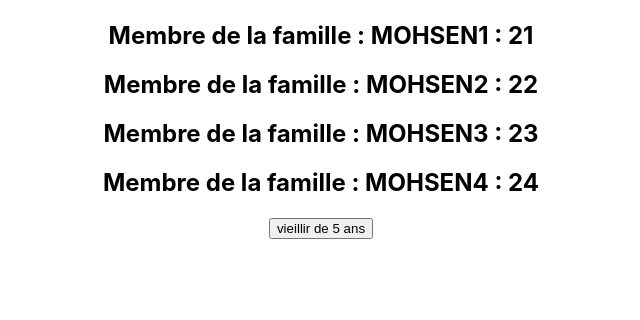
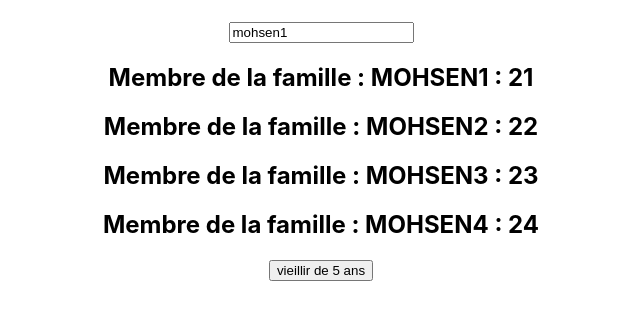
Before and after one commit to mohsennn/-my-app, a React (Create React App) app: page / in a window 1280 px wide. Shown: the top 320 px of the page, without its empty margins (319-959 px from the left). Built offline with nearby package versions, Linux system fonts and the light colour scheme.

Commit message:
25-- gérer les inputs

```diff
--- a/src/App.js
+++ b/src/App.js
@@ -28,9 +28,16 @@ class App extends Component {
   };
 
   handleClick = (num) => {
-     const list = { ...this.state.famille };
+    const list = { ...this.state.famille };
     list.membre1.age += num;
     this.setState({ list });
+  };
+
+  handleChange = (event) => {
+    const famille  = { ...this.state.famille };
+    const newInputValue = event.target.value;
+    famille.membre1.nom = newInputValue
+    this.setState({ famille  });
   };
 
   render() {
@@ -39,11 +46,13 @@ class App extends Component {
     return (
       <div className="App">
         <h1> {titre}</h1>
+        <input value={famille.membre1.nom} onChange={this.handleChange}
+        type='text'/>
         <Membre nom={famille.membre1.nom} age={famille.membre1.age} />
         <Membre nom={famille.membre2.nom} age={famille.membre2.age} />
         <Membre nom={famille.membre3.nom} age={famille.membre3.age} />
         <Membre nom={famille.membre4.nom} age={famille.membre4.age} />
-        <Button vieillir={() =>this.handleClick(5)} />
+        <Button vieillir={() => this.handleClick(5)} />
       </div>
     );
   }
```
